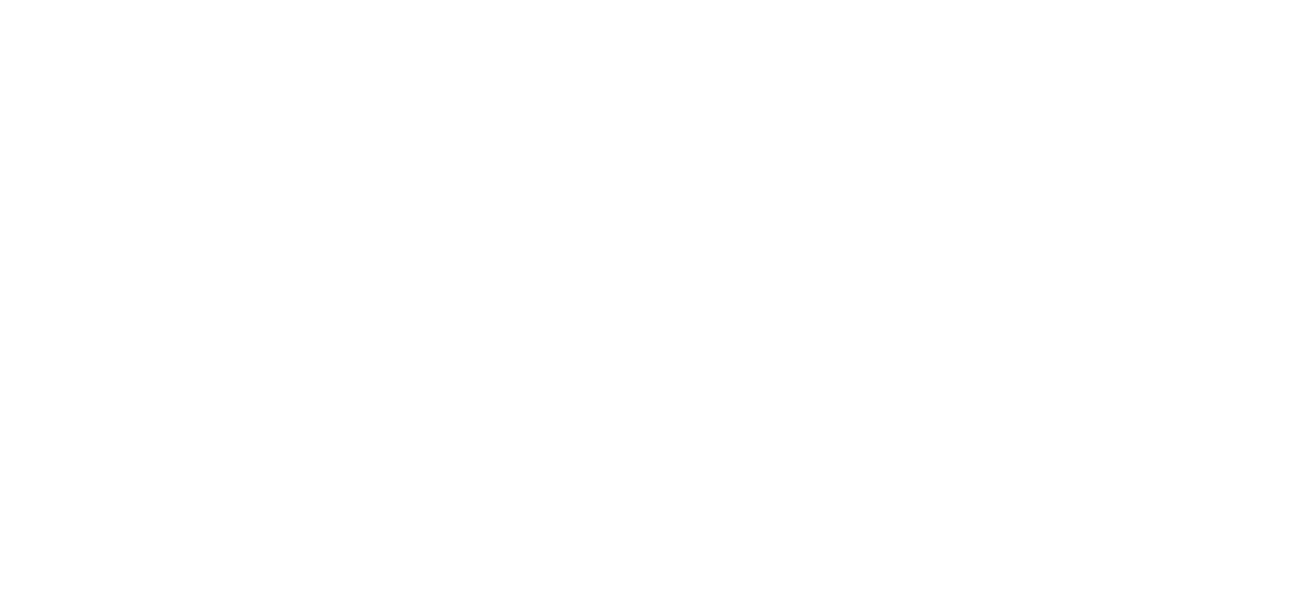
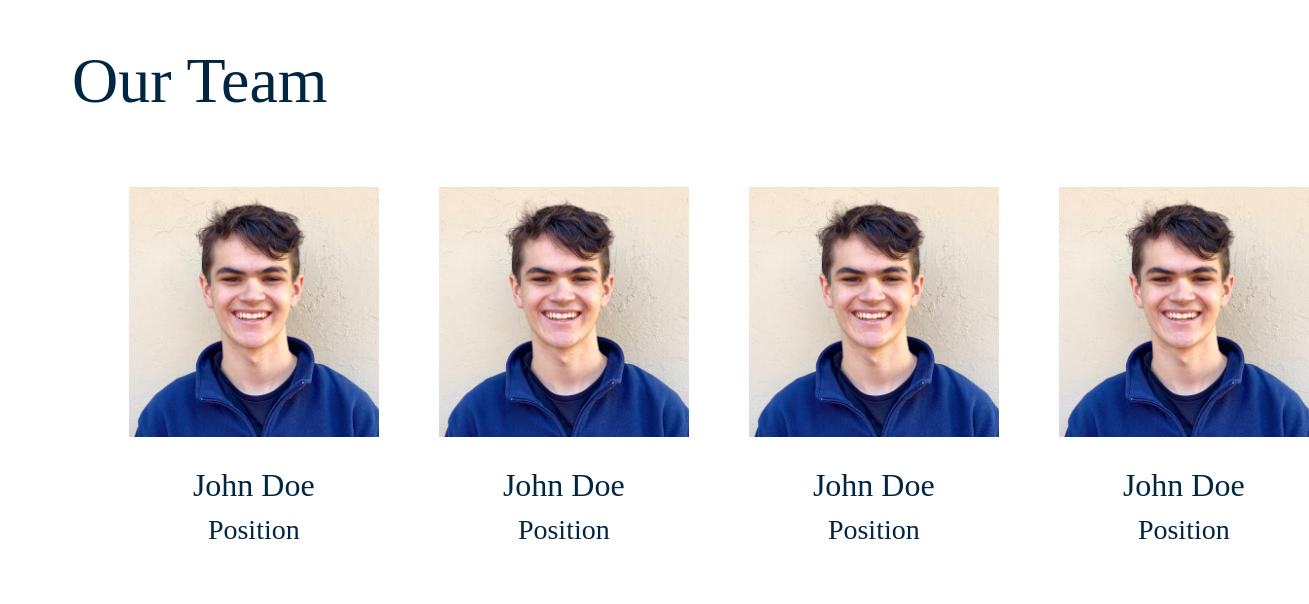
Before and after one commit to yulanwang/website, a Gatsby app: page /about in a window 1280 px wide. Shown: the part 1552-2156 px from the top of the page, 1309 px wide, since content can reach past the window. Before the commit the page ends 1571 px from the top, so only its background shows below. Built offline with nearby package versions, Linux system fonts and the light colour scheme.

Commit message:
eboard grid

```diff
--- /dev/null
+++ b/src/components/card/MemberCard.css
@@ -0,0 +1,98 @@
+.memberCardContainer {
+    width: 90%;
+    background-color: #FFFFFF;
+    color: #002642;
+    position: relative;
+    z-index: 2;
+  }
+
+  .memberCardContainer, .memberGrid {
+    justify-content: space-between;
+    column-gap: 60px;
+    row-gap: 32px;
+
+    @media screen and (max-width: 1000px) {
+      grid-template-columns: 1fr 1fr;
+    }
+
+    @media screen and (max-width: 640px) {
+      grid-template-columns: 1fr 1fr;
+      grid-template-rows: 1fr 1fr;
+    }
+  }
+
+  .memberGrid {
+    display: grid;
+    grid-template-rows: 1fr 1fr;
+    grid-template-columns: 1fr 1fr 1fr 1fr;
+    justify-items: center;
+  }
+
+  .memberCard {
+    width: 250px;
+    display: flex;
+    flex-direction: column;
+    align-items: center;
+  }
+
+  .memberCard img {
+    width: 250px;
+  }
+
+  .memberCard h4 {
+    font-family: 'Brandon Grotesque';
+      font-style: normal;
+      font-weight: 420;
+      font-size: 32px;
+      display: flex;
+      align-items: center;
+      margin-top: 30px;
+      margin-bottom: 0px;
+      color: #002642;
+  }
+
+  .memberCard p {
+      font-family: 'Brandon Grotesque';
+      font-style: normal;
+      font-weight: 390;
+      font-size: 28px;
+      display: flex;
+      margin-top: 10px;
+      align-items: center;
+      text-align: center;
+  }
+
+  .pageController {
+    margin-top: 24px;
+    display: flex;
+    flex-direction: row;
+    column-gap: 8px;
+    width: fit-content;
+    align-items: center;
+    justify-content: center;
+    cursor: pointer;
+
+    @media screen and (max-width: 640px) {
+      width: 100%;
+    }
+  }
+
+  .pageController div {
+    height: 12px;
+    width: 12px;
+    border: 2px solid #002642;
+    border-radius: 100%;
+
+
+
+    @media screen and (min-width: 1000px) {
+      &:hover {
+        transition: all 0.2s ease-out;
+        transform: scale(1.2);
+      }
+    }
+  }
+
+  .pageController div:selected {
+    background-color: #002642;
+  }
--- /dev/null
+++ b/src/components/card/MemberCard.jsx
@@ -0,0 +1,132 @@
+import React from "react"
+import { useEffect, useState } from "react"
+import { BREAKPOINT } from "../helpers/types"
+import useBreakpoint from "../helpers/userBreakpoint"
+import Frank from '../../images/EBoard/Frank.png'
+import './MemberCard.css';
+
+const memberData = [
+    {
+        image: Frank,
+        name: "John Doe",
+        description: "Position",
+        link: "https://www.linkedin.com/feed/"
+    },
+    {
+        image: Frank,
+        name: "John Doe",
+        description: "Position",
+        link: "https://www.linkedin.com/feed/"
+    },
+    {
+        image: Frank,
+        name: "John Doe",
+        description: "Position",
+        link: "https://www.linkedin.com/feed/"
+    },
+    {
+        image: Frank,
+        name: "John Doe",
+        description: "Position",
+        link: "https://www.linkedin.com/feed/"
+    },
+    {
+        image: Frank,
+        name: "John Doe",
+        description: "Position",
+        link: "https://www.linkedin.com/feed/"
+    },
+    {
+        image: Frank,
+        name: "John Doe",
+        description: "Position",
+        link: "https://www.linkedin.com/feed/"
+    },
+    {
+        image: Frank,
+        name: "John Doe",
+        description: "Position",
+        link: "https://www.linkedin.com/feed/"
+    },
+    {
+        image: Frank,
+        name: "John Doe",
+        description: "Position",
+        link: "https://www.linkedin.com/feed/"
+    },
+]
+
+    const PAGE_SIZE_DESKTOP = 8
+    const PAGE_SIZE_MIDSIZE = 8
+    const PAGE_SIZE_MOBILE = 8
+
+export default function MemberCard() {
+    const breakpoint = useBreakpoint()
+    const [currentPage, setCurrentPage] = useState(1)
+    const [totalPages, setTotalPages] = useState(1)
+    const [pageSize, setPageSize] = useState(PAGE_SIZE_DESKTOP)
+
+    useEffect(() => {
+        if (breakpoint === BREAKPOINT.DESKTOP) {
+          setTotalPages(Math.ceil(memberData.length / PAGE_SIZE_DESKTOP))
+          setPageSize(PAGE_SIZE_DESKTOP)
+        } else if (breakpoint === BREAKPOINT.MIDSIZE) {
+          setTotalPages(Math.ceil(memberData.length / PAGE_SIZE_MIDSIZE))
+          setPageSize(PAGE_SIZE_MIDSIZE)
+        } else {
+          setTotalPages(Math.ceil(memberData.length / PAGE_SIZE_MOBILE))
+          setPageSize(PAGE_SIZE_MOBILE)
+        }
+      }, [breakpoint])
+      const renderCards = () => {
+        const renderCardBlock = (name, description, image, key) => {
+          return (
+            <div className="memberCard" key="key">
+              <img src={image} />
+              <h4>{name}</h4>
+              <p>{description}</p>
+            </div>
+          )
+        }
+
+        const renderedBlocks = []
+        for (
+          let i = (currentPage - 1) * pageSize;
+          i < currentPage * pageSize && i < memberData.length;
+          i++
+        ) {
+          renderedBlocks.push(
+            renderCardBlock(
+              memberData[i].name,
+              memberData[i].description,
+              memberData[i].image,
+            )
+          )
+        }
+        return renderedBlocks
+      }
+
+      const renderPageController = () => {
+        const renderedPages = []
+        for (let i = 1; i <= totalPages; i++) {
+          renderedPages.push(
+            <div
+              className={currentPage === i ? 'selected' : ""}
+              onClick={() => {
+                setCurrentPage(i)
+              }}
+            />
+          )
+        }
+        return renderedPages
+      }
+
+      return (
+        <section className="memberCardContainer">
+          <div className="memberGrid">{renderCards()}</div>
+          {breakpoint === BREAKPOINT.MOBILE && (
+            <div className='pageController'>{renderPageController()}</div>
+          )}
+        </section>
+      )
+}
--- a/src/components/common/ContentBlock.css
+++ b/src/components/common/ContentBlock.css
@@ -1,7 +1,7 @@
 .contentBlockContainerDefault {
   display: flex;
   flex-direction: column;
-  row-gap: 32px;
+  row-gap: 20px;
   width: 100%;
   height: fit-content;
 }
--- a/src/pages/about.css
+++ b/src/pages/about.css
@@ -1,7 +1,7 @@
-.aboutSectionOne, .mission {
+.aboutSectionOne, .mission, .ourTeam {
         display: flex;
         flex-direction: column;
-        row-gap: 70px;
+        row-gap: 40px;
         position: relative;
         padding: 64px;
         background-color: white;
@@ -54,3 +54,8 @@ span.circleYellow {
     position: absolute;
     background-color: #F2D16B;
 }
+
+.teamGridContainer {
+        display: flex;
+        justify-content: center;
+}
--- a/src/pages/about.jsx
+++ b/src/pages/about.jsx
@@ -4,6 +4,7 @@ import TitleBlock from "../components/common/Title.jsx"
 import ContentBlock from '../components/common/ContentBlock.jsx'
 
 import './about.css'
+import MemberCard from '../components/card/MemberCard.jsx'
 
 
 export default function About() {
@@ -18,7 +19,14 @@ export default function About() {
                         Nemo enim ipsam voluptatem quia voluptas"
                     />
                 </div>
-                <div className='mission'>
+
+            </>
+        )
+    }
+
+    const OasisMission = () => {
+        return(
+            <div className='mission'>
                     <ContentBlock
                         title="Mission"
                     />
@@ -57,14 +65,29 @@ export default function About() {
                             />
                         </div>
                     </div>
+            </div>
+        )
+    }
+
+    const OasisTeam = () => {
+        return(
+            <div className='ourTeam'>
+                    <ContentBlock
+                        title='Our Team'
+                    />
+                    <div className='teamGridContainer'>
+                    <MemberCard />
+                    </div>
+
                 </div>
-            </>
         )
     }
 
     return (
         <>
             {renderTop()}
+            {OasisMission()}
+            {OasisTeam()}
         </>
     )
 }
```
Also changed, not shown: src/images/EBoard/Frank.png (added).
